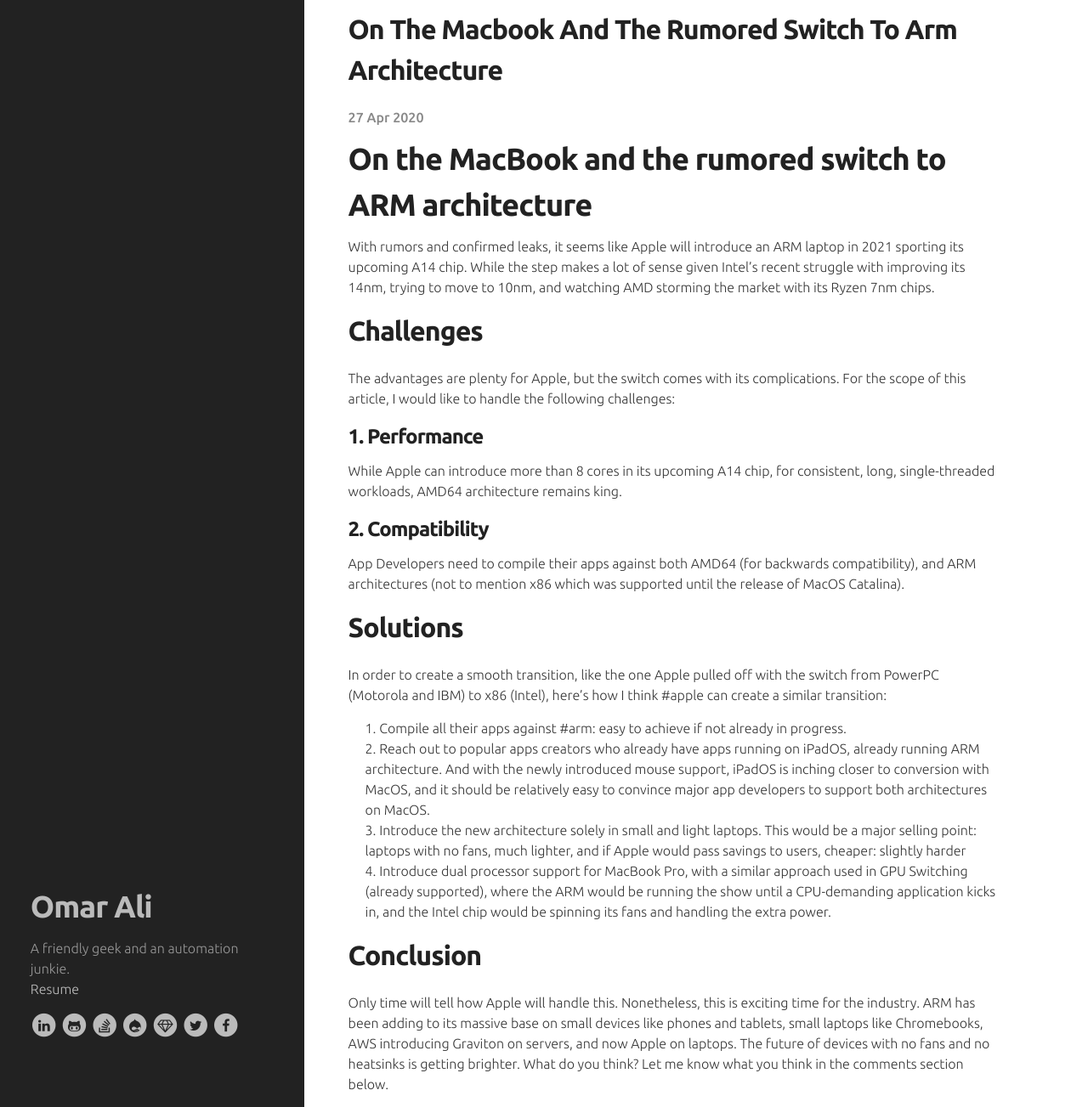
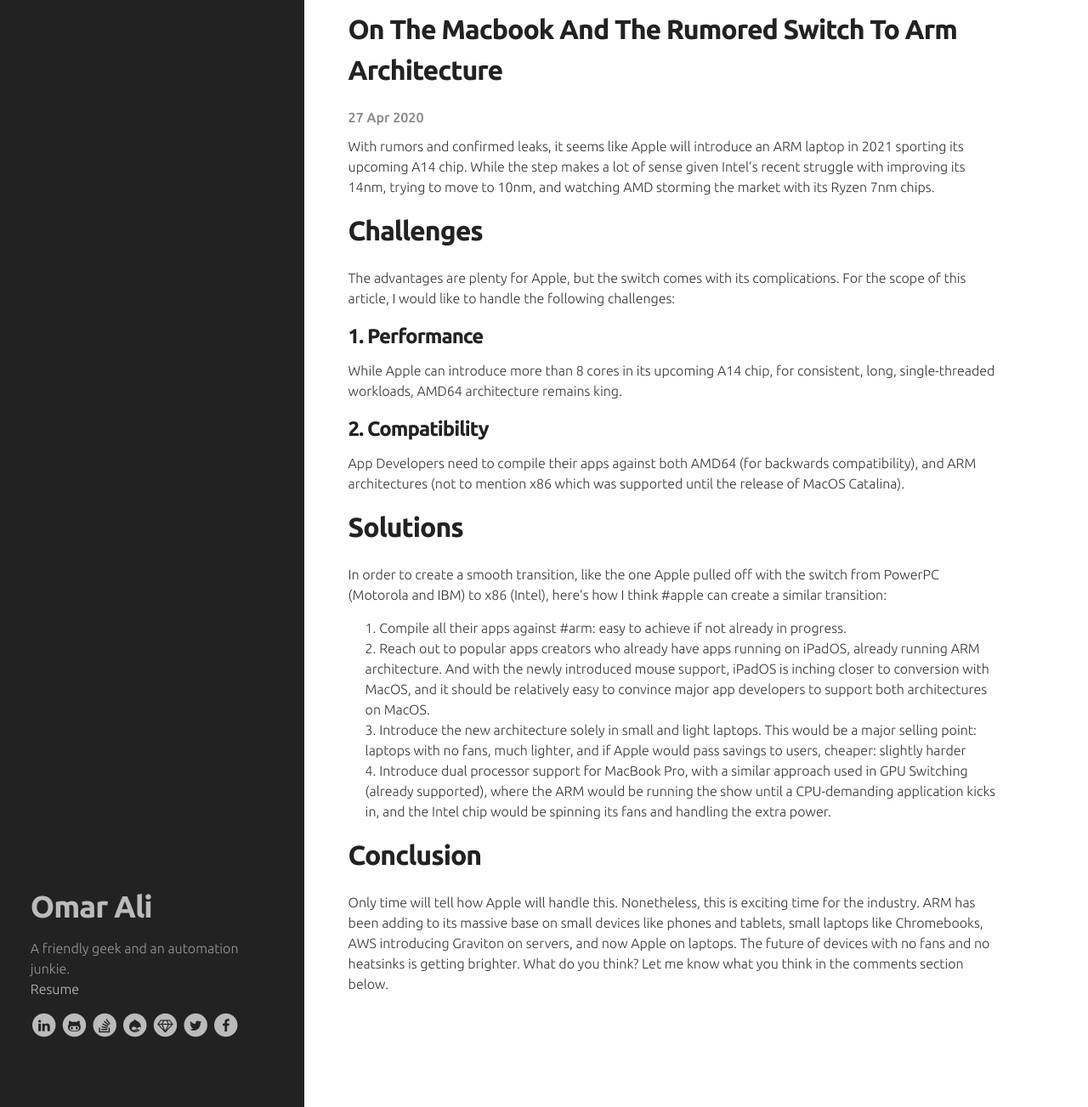
Before and after one commit to owahab/owahab.github.io, a Jekyll site: the page built from _posts/2020-04-27-on-the-macbook-and-the-rumored-switch-to-arm-architecture.md, in a window 1280 px wide and 1303 px high. Shown: the whole window at 85% size. Built offline with Jekyll 4.4.1, drawn with Linux system fonts in a browser that asks for light colours; nearby versions of some CDN libraries; our own code applies the rules of GitHub Pages for plain Markdown files.

Commit message:
Update 2020-04-27-on-the-macbook-and-the-rumored-switch-to-arm-architecture.md

```diff
--- a/_posts/2020-04-27-on-the-macbook-and-the-rumored-switch-to-arm-architecture.md
+++ b/_posts/2020-04-27-on-the-macbook-and-the-rumored-switch-to-arm-architecture.md
@@ -1,4 +1,3 @@
-# On the MacBook and the rumored switch to ARM architecture
 With rumors and confirmed leaks, it seems like Apple will introduce an ARM laptop in 2021 sporting its upcoming A14 chip. While the step makes a lot of sense given Intel's recent struggle with improving its 14nm, trying to move to 10nm, and watching AMD storming the market with its Ryzen 7nm chips.
 
 ## Challenges
```
